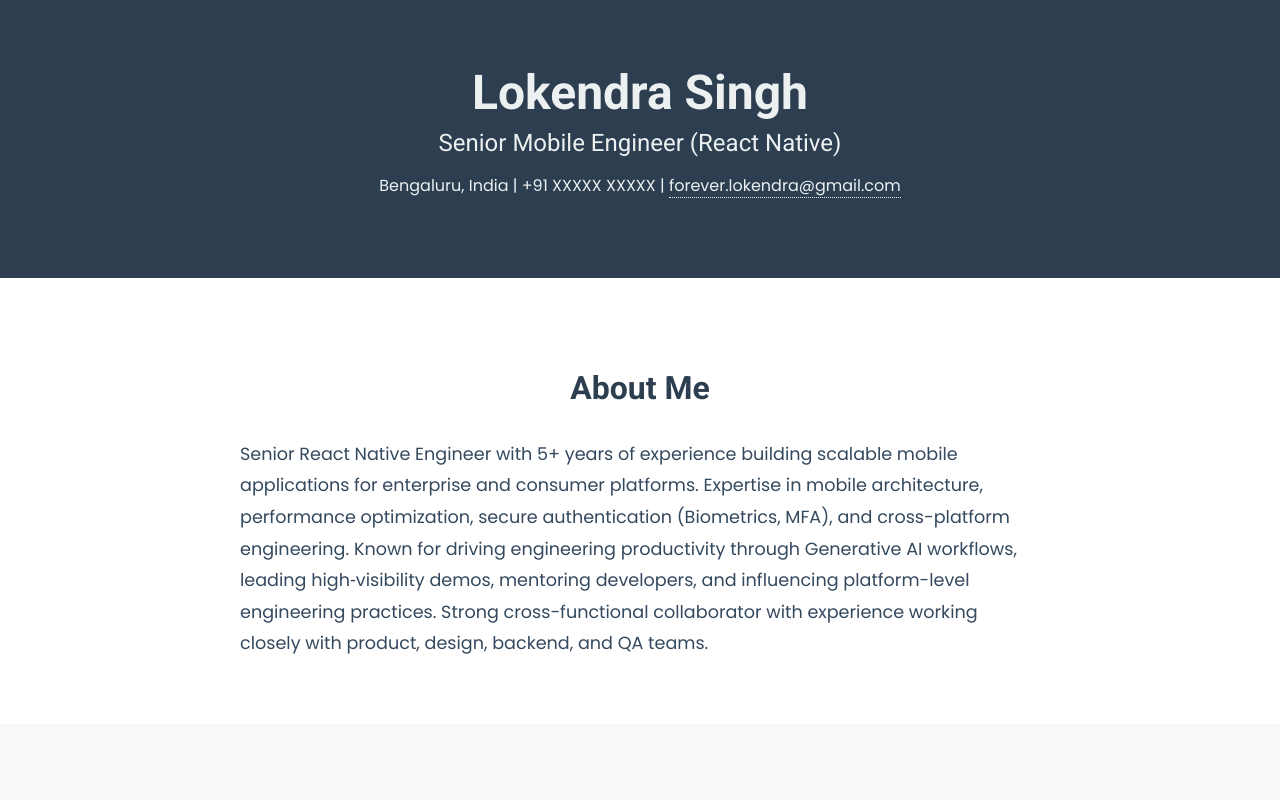
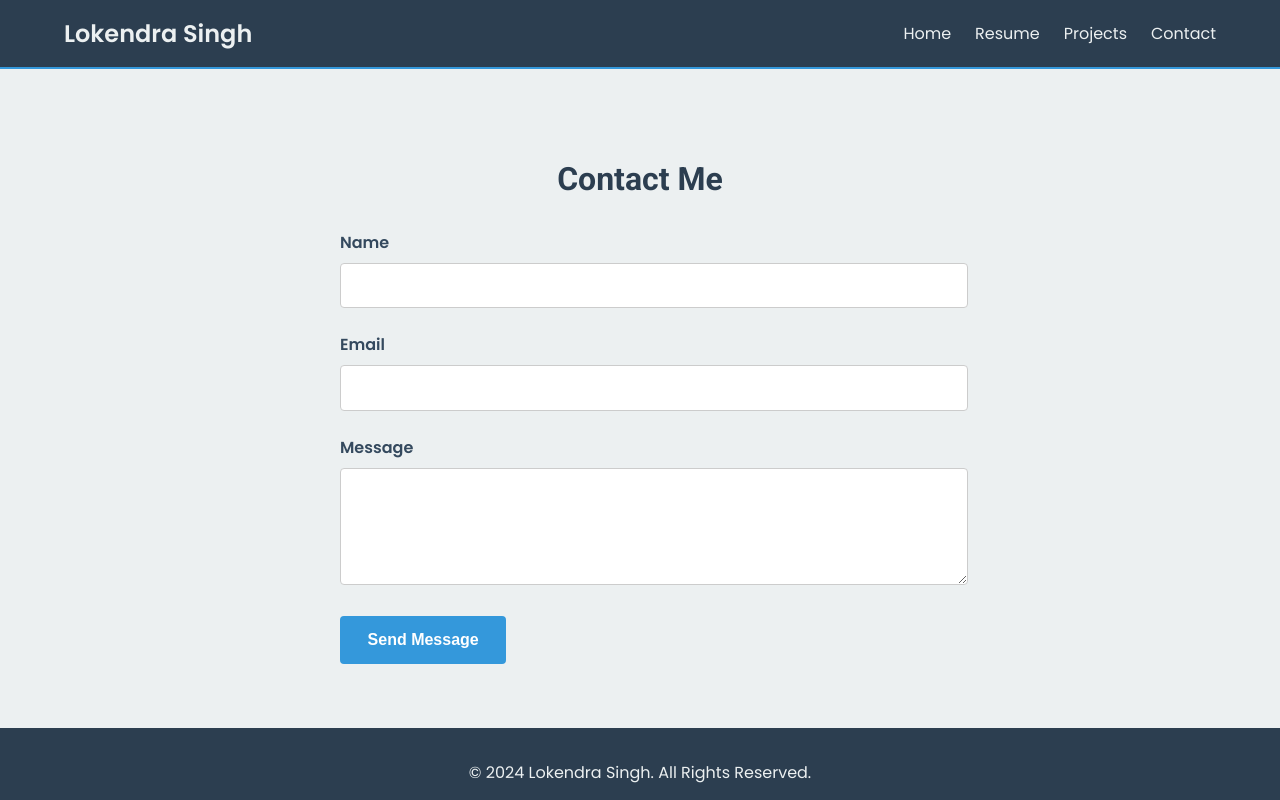
Before and after one commit to lokendras12/portfolio-react-vite, a React (Vite) app: page /contact in a window 1280 px wide. Shown: the top 800 px of the page. Built offline with nearby package versions, Linux system fonts and the light colour scheme.

Commit message:
feat: Implement tabbed navigation and separate pages

```diff
--- a/package.json
+++ b/package.json
@@ -11,7 +11,8 @@
   },
   "dependencies": {
     "react": "^19.2.4",
-    "react-dom": "^19.2.4"
+    "react-dom": "^19.2.4",
+    "react-router-dom": "^7.13.1"
   },
   "devDependencies": {
     "@eslint/js": "^9.39.4",
--- a/src/App.jsx
+++ b/src/App.jsx
@@ -1,28 +1,31 @@
 import React from 'react';
+import { BrowserRouter as Router, Route, Routes } from 'react-router-dom';
 import './App.css';
 
-import Header from './components/Header';
-import About from './components/About';
-import Skills from './components/Skills';
-import Experience from './components/Experience';
-import Projects from './components/Projects';
-import Education from './components/Education';
+import Navbar from './components/Navbar';
+import HomePage from './pages/HomePage';
+import ResumePage from './pages/ResumePage';
+import ProjectsPage from './pages/ProjectsPage';
+import ContactPage from './pages/ContactPage';
 
 function App() {
   return (
+    <Router>
       <div className="App">
-      <Header />
+        <Navbar />
         <main>
-        <About />
-        <Skills />
-        <Experience />
-        <Projects />
-        <Education />
+          <Routes>
+            <Route path="/" element={<HomePage />} />
+            <Route path="/resume" element={<ResumePage />} />
+            <Route path="/projects" element={<ProjectsPage />} />
+            <Route path="/contact" element={<ContactPage />} />
+          </Routes>
         </main>
         <footer className="footer">
           <p>&copy; 2024 Lokendra Singh. All Rights Reserved.</p>
         </footer>
       </div>
+    </Router>
   );
 }
 
--- a/src/components/Experience.css
+++ b/src/components/Experience.css
@@ -24,7 +24,7 @@
   top: 0;
   bottom: 0;
   left: 50%;
-  margin-left: -3px;
+  transform: translateX(-50%);
 }
 
 .timeline-item {
--- /dev/null
+++ b/src/components/Navbar.css
@@ -0,0 +1,40 @@
+.navbar {
+  background-color: #2c3e50;
+  padding: 1rem 0;
+  border-bottom: 2px solid #3498db;
+}
+
+.navbar .container {
+  display: flex;
+  justify-content: space-between;
+  align-items: center;
+}
+
+.navbar-brand {
+  color: #ecf0f1;
+  font-size: 1.5rem;
+  font-weight: 600;
+  text-decoration: none;
+}
+
+.navbar-nav {
+  list-style: none;
+  margin: 0;
+  padding: 0;
+  display: flex;
+}
+
+.nav-item {
+  margin-left: 1.5rem;
+}
+
+.nav-link {
+  color: #ecf0f1;
+  text-decoration: none;
+  font-size: 1rem;
+  transition: color 0.3s ease-in-out;
+}
+
+.nav-link:hover {
+  color: #3498db;
+}
--- /dev/null
+++ b/src/components/Navbar.jsx
@@ -0,0 +1,29 @@
+import React from 'react';
+import { Link } from 'react-router-dom';
+import './Navbar.css';
+
+const Navbar = () => {
+  return (
+    <nav className="navbar">
+      <div className="container">
+        <Link to="/" className="navbar-brand">Lokendra Singh</Link>
+        <ul className="navbar-nav">
+          <li className="nav-item">
+            <Link to="/" className="nav-link">Home</Link>
+          </li>
+          <li className="nav-item">
+            <Link to="/resume" className="nav-link">Resume</Link>
+          </li>
+          <li className="nav-item">
+            <Link to="/projects" className="nav-link">Projects</Link>
+          </li>
+          <li className="nav-item">
+            <Link to="/contact" className="nav-link">Contact</Link>
+          </li>
+        </ul>
+      </div>
+    </nav>
+  );
+};
+
+export default Navbar;
--- /dev/null
+++ b/src/pages/ContactPage.css
@@ -0,0 +1,53 @@
+.contact-page {
+  padding: 4rem 2rem;
+}
+
+.contact-page h2 {
+  text-align: center;
+  margin-bottom: 2rem;
+  font-size: 2rem;
+  color: #2c3e50;
+}
+
+.contact-form {
+  max-width: 600px;
+  margin: 0 auto;
+}
+
+.form-group {
+  margin-bottom: 1.5rem;
+}
+
+.form-group label {
+  display: block;
+  margin-bottom: 0.5rem;
+  font-weight: 600;
+}
+
+.form-group input,
+.form-group textarea {
+  width: 100%;
+  padding: 0.8rem;
+  font-size: 1rem;
+  border: 1px solid #ccc;
+  border-radius: 4px;
+}
+
+.contact-page .btn {
+  display: inline-block;
+  padding: 0.8rem 1.6rem;
+  font-size: 1rem;
+  font-weight: 600;
+  color: #fff;
+  background-color: #3498db;
+  border: 2px solid #3498db;
+  border-radius: 4px;
+  text-decoration: none;
+  cursor: pointer;
+  transition: all 0.3s ease-in-out;
+}
+
+.contact-page .btn:hover {
+  background-color: transparent;
+  color: #3498db;
+}
--- /dev/null
+++ b/src/pages/ContactPage.jsx
@@ -0,0 +1,29 @@
+import React from 'react';
+import './ContactPage.css';
+
+const ContactPage = () => {
+  return (
+    <div className="contact-page">
+      <div className="container">
+        <h2>Contact Me</h2>
+        <form className="contact-form">
+          <div className="form-group">
+            <label htmlFor="name">Name</label>
+            <input type="text" id="name" name="name" required />
+          </div>
+          <div className="form-group">
+            <label htmlFor="email">Email</label>
+            <input type="email" id="email" name="email" required />
+          </div>
+          <div className="form-group">
+            <label htmlFor="message">Message</label>
+            <textarea id="message" name="message" rows="5" required></textarea>
+          </div>
+          <button type="submit" className="btn">Send Message</button>
+        </form>
+      </div>
+    </div>
+  );
+};
+
+export default ContactPage;
--- /dev/null
+++ b/src/pages/HomePage.css
@@ -0,0 +1,38 @@
+.home-page .hero-section {
+  display: flex;
+  flex-direction: column;
+  align-items: center;
+  justify-content: center;
+  text-align: center;
+  padding: 6rem 2rem;
+  background-color: #2c3e50;
+  color: #ecf0f1;
+}
+
+.home-page .hero-section h1 {
+  font-size: 3.5rem;
+  margin-bottom: 1rem;
+}
+
+.home-page .hero-section p {
+  font-size: 1.2rem;
+  margin-bottom: 2rem;
+}
+
+.home-page .btn {
+  display: inline-block;
+  padding: 0.8rem 1.6rem;
+  font-size: 1rem;
+  font-weight: 600;
+  color: #fff;
+  background-color: #3498db;
+  border: 2px solid #3498db;
+  border-radius: 4px;
+  text-decoration: none;
+  transition: all 0.3s ease-in-out;
+}
+
+.home-page .btn:hover {
+  background-color: transparent;
+  color: #3498db;
+}
--- /dev/null
+++ b/src/pages/HomePage.jsx
@@ -0,0 +1,17 @@
+import React from 'react';
+import { Link } from 'react-router-dom';
+import './HomePage.css';
+
+const HomePage = () => {
+  return (
+    <div className="home-page">
+      <div className="hero-section">
+        <h1>Welcome to my Portfolio</h1>
+        <p>A showcase of my skills, projects, and experience.</p>
+        <Link to="/resume" className="btn">View My Resume</Link>
+      </div>
+    </div>
+  );
+};
+
+export default HomePage;
--- /dev/null
+++ b/src/pages/ProjectsPage.jsx
@@ -0,0 +1,12 @@
+import React from 'react';
+import Projects from '../components/Projects';
+
+const ProjectsPage = () => {
+  return (
+    <div>
+      <Projects />
+    </div>
+  );
+};
+
+export default ProjectsPage;
--- /dev/null
+++ b/src/pages/ResumePage.jsx
@@ -0,0 +1,23 @@
+import React from 'react';
+
+import Header from '../components/Header';
+import About from '../components/About';
+import Skills from '../components/Skills';
+import Experience from '../components/Experience';
+import Projects from '../components/Projects';
+import Education from '../components/Education';
+
+const ResumePage = () => {
+  return (
+    <div>
+      <Header />
+      <About />
+      <Skills />
+      <Experience />
+      <Projects />
+      <Education />
+    </div>
+  );
+};
+
+export default ResumePage;
```
Also changed, not shown: 1 other file (tests, documents, lock files or other folders). Lines whose indentation alone changed are shown as unchanged.
